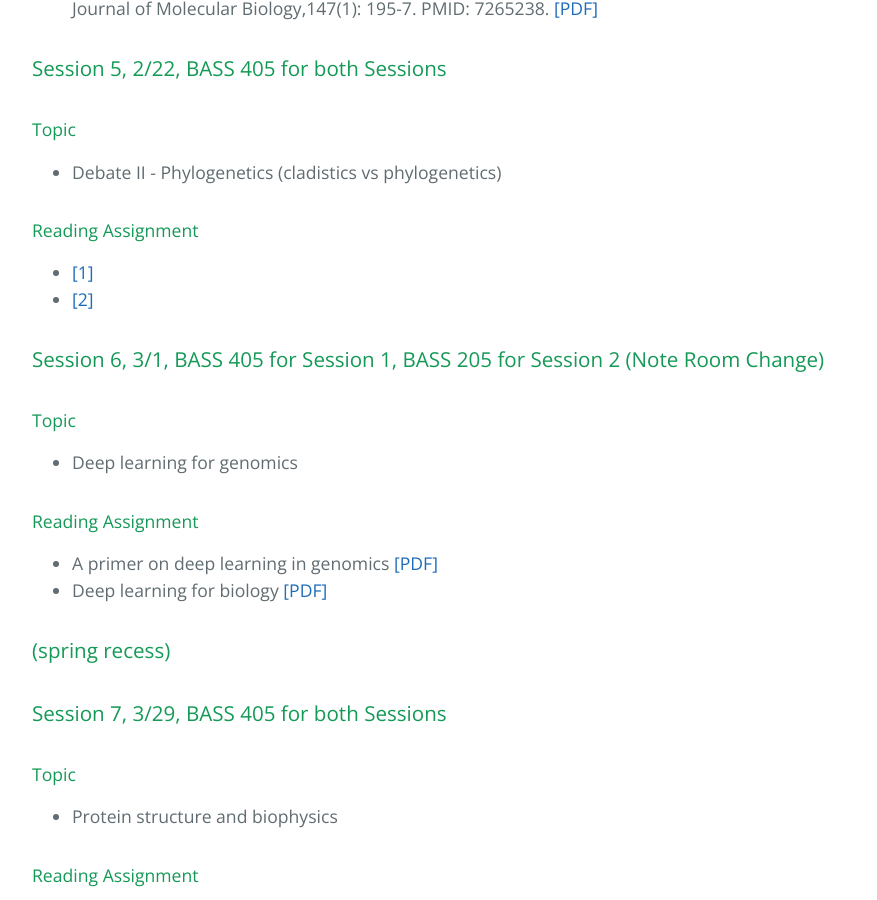
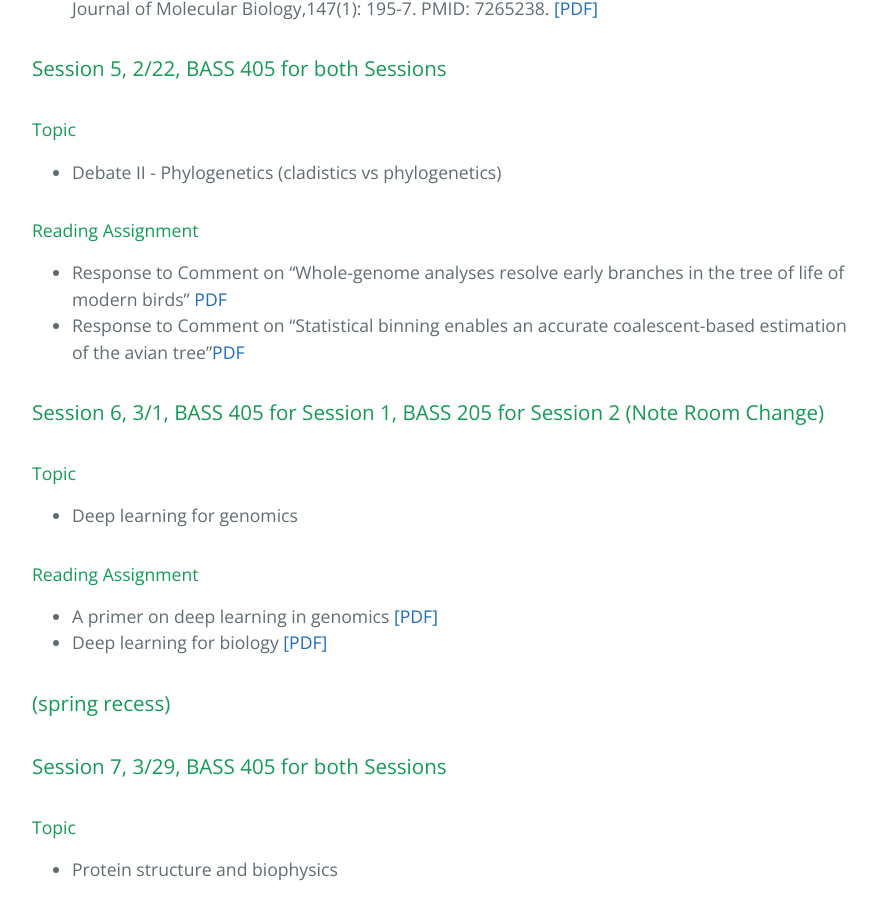
Before and after one commit to gersteinlab/cbb752b19, a Jekyll site: the page built from discussion.md, in a window 1280 px wide and 900 px high, scrolled down 2812 px. Shown: the whole window, without its empty margins (192-1069 px from the left). Built offline with Jekyll 4.4.1, drawn with Linux system fonts in a browser that asks for light colours.

Commit message:
Update discussion.md

```diff
--- a/discussion.md
+++ b/discussion.md
@@ -76,8 +76,8 @@ Reading assignments for discussion sessions are listed below:
 * Debate II - Phylogenetics (cladistics vs phylogenetics)
 
 #### Reading Assignment
-* [[1]](http://science.sciencemag.org/content/349/6255/1460.2.full.pdf)
-* [[2]](http://science.sciencemag.org/content/350/6257/171.2.full.pdf)
+* Response to Comment on “Whole-genome analyses resolve early branches in the tree of life of modern birds” [PDF](http://science.sciencemag.org/content/349/6255/1460.2.full.pdf)
+* Response to Comment on “Statistical binning enables an accurate coalescent-based estimation of the avian tree”[PDF](http://science.sciencemag.org/content/350/6257/171.2.full.pdf)
 
 ### Session 6,	3/1, BASS 405 for Session 1, BASS 205 for Session 2 (Note Room Change)
 
```
